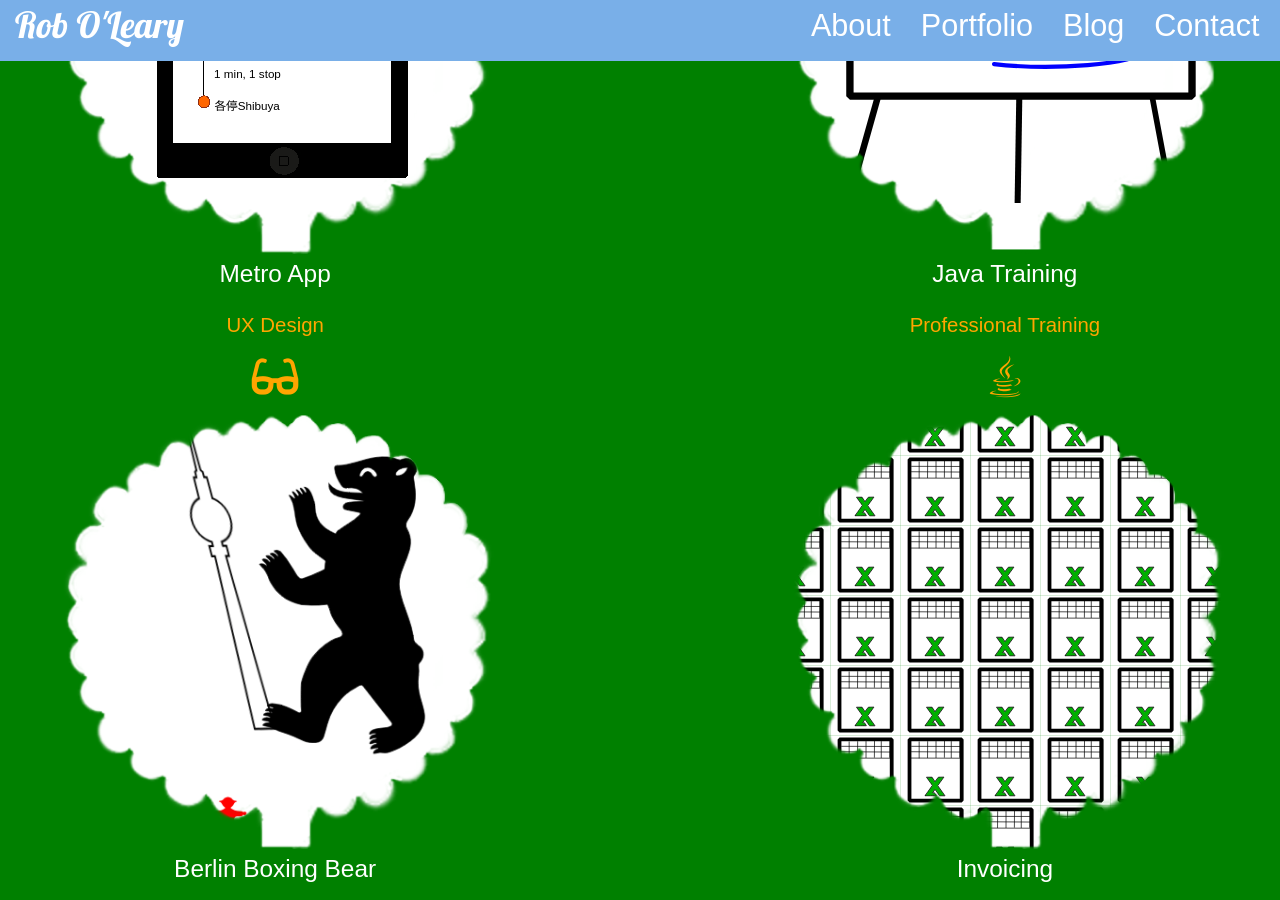
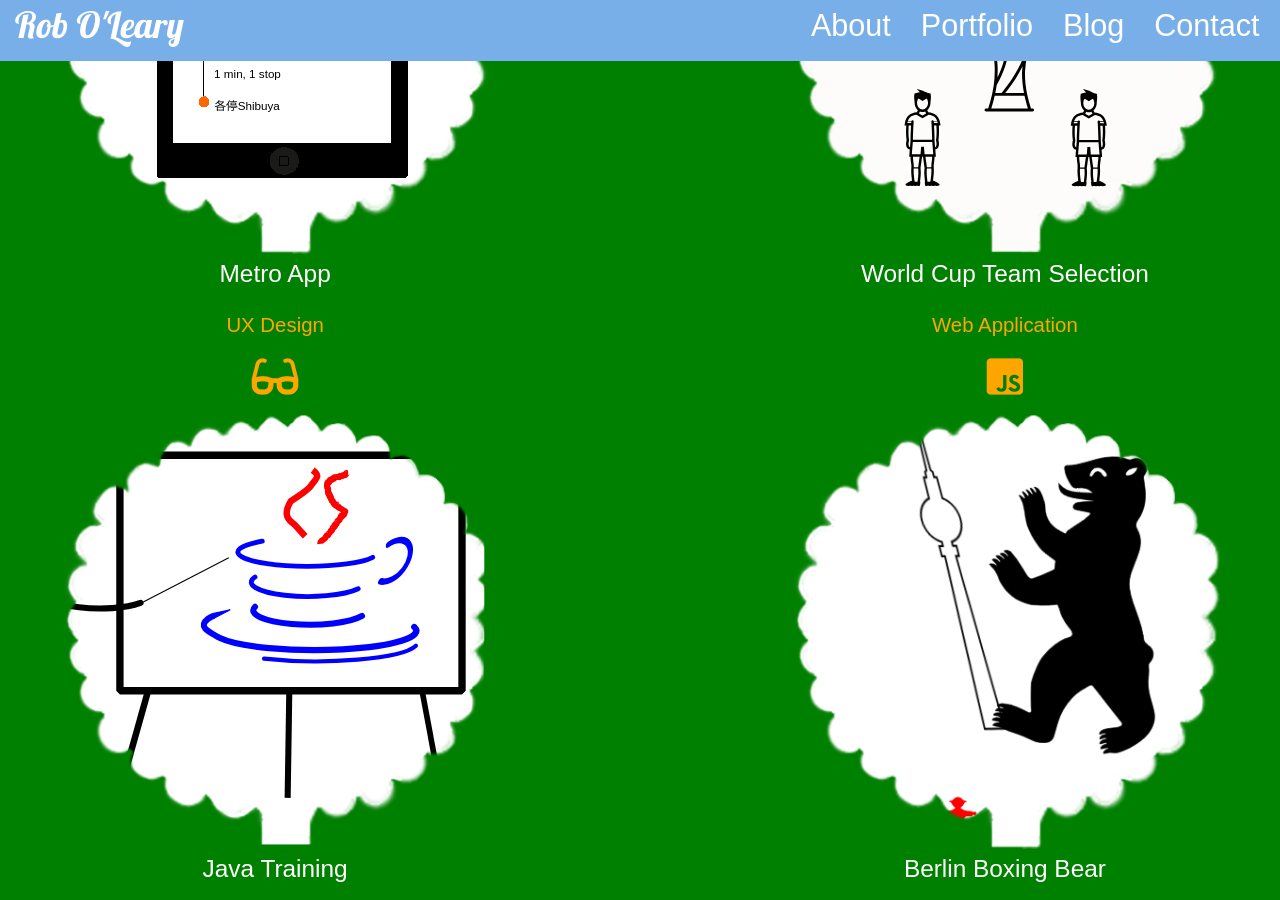
Before and after one commit to robole/robole.github.io, a Jekyll site: the page built from index.html, in a window 1280 px wide and 900 px high, scrolled down 1503 px. Built offline with Jekyll 4.4.1, drawn with Linux system fonts in a browser that asks for light colours; nearby versions of some CDN libraries.

Commit message:
added football selection

```diff
--- a/_includes/portfolio.html
+++ b/_includes/portfolio.html
@@ -47,6 +47,19 @@
       <h2>UX Design</h2>
       <h3><i class="fas fa-glasses" title="Adobe XD"></i></h3>
     </article>
+    <article class="portfolio-item worldcup-team">
+        <a href="/worldcup-team">
+        <figure>
+          <img style="background-image:url(/assets/img/portfolio/worldcup-team.svg)" src="/assets/img/tree-400x400.png" class="portfolio-img" alt="world cup team selection">
+          <div class="portfolio-item-arrow">
+            <span class="fas fa-arrow-circle-right"></span>
+          </div>
+          <figcaption>World Cup Team Selection</figcaption>
+          </a>
+        </figure>
+        <h2>Web Application</h2>
+        <h3><i class="fab fa-js-square" title="Javascript"></i></h3>
+      </article>
     <article class="portfolio-item professional-training">
         <a href="/java-training">
         <figure>
```
Also changed, not shown: _pages/worldcup-team.html (added, +11 -0 lines), _posts/2018-06-13-tap.md (+4 -2 lines), assets/img/portfolio/metro-app-cover.svg, assets/img/portfolio/worldcup-team.svg (added).
